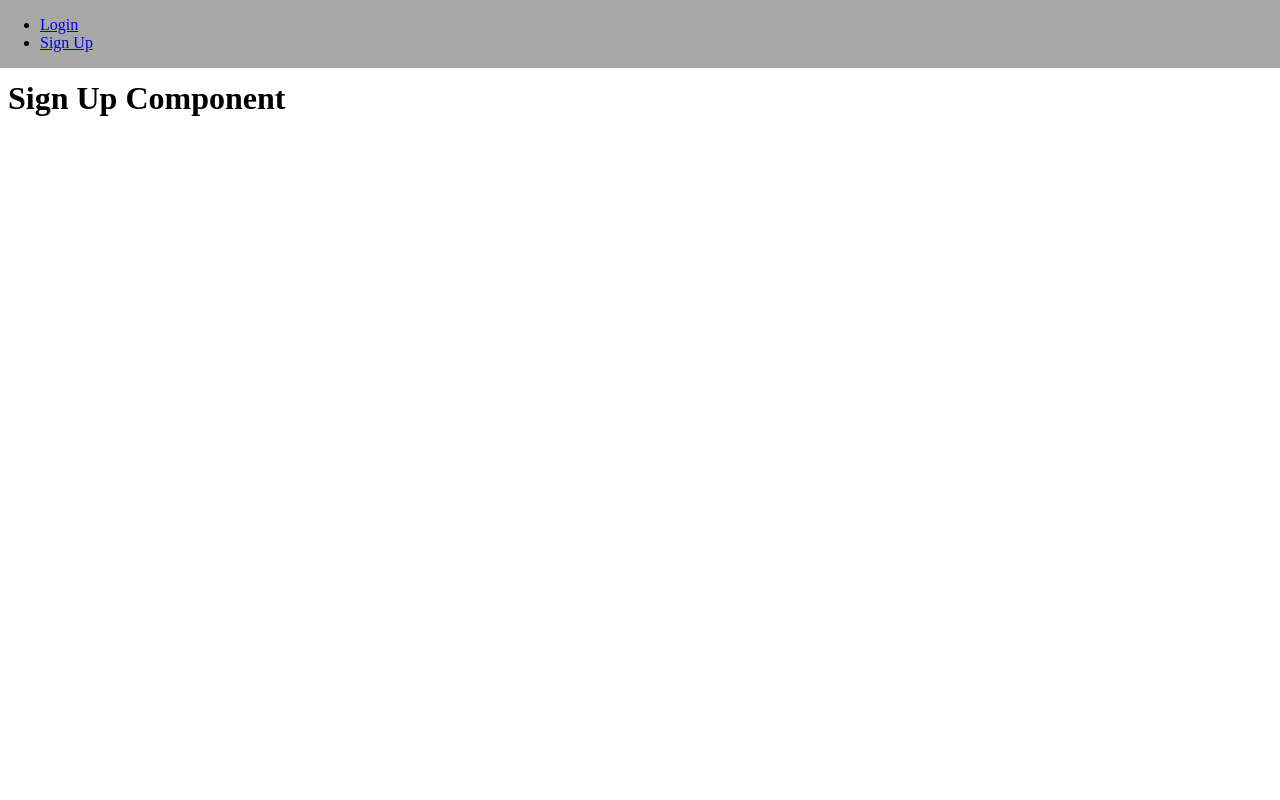
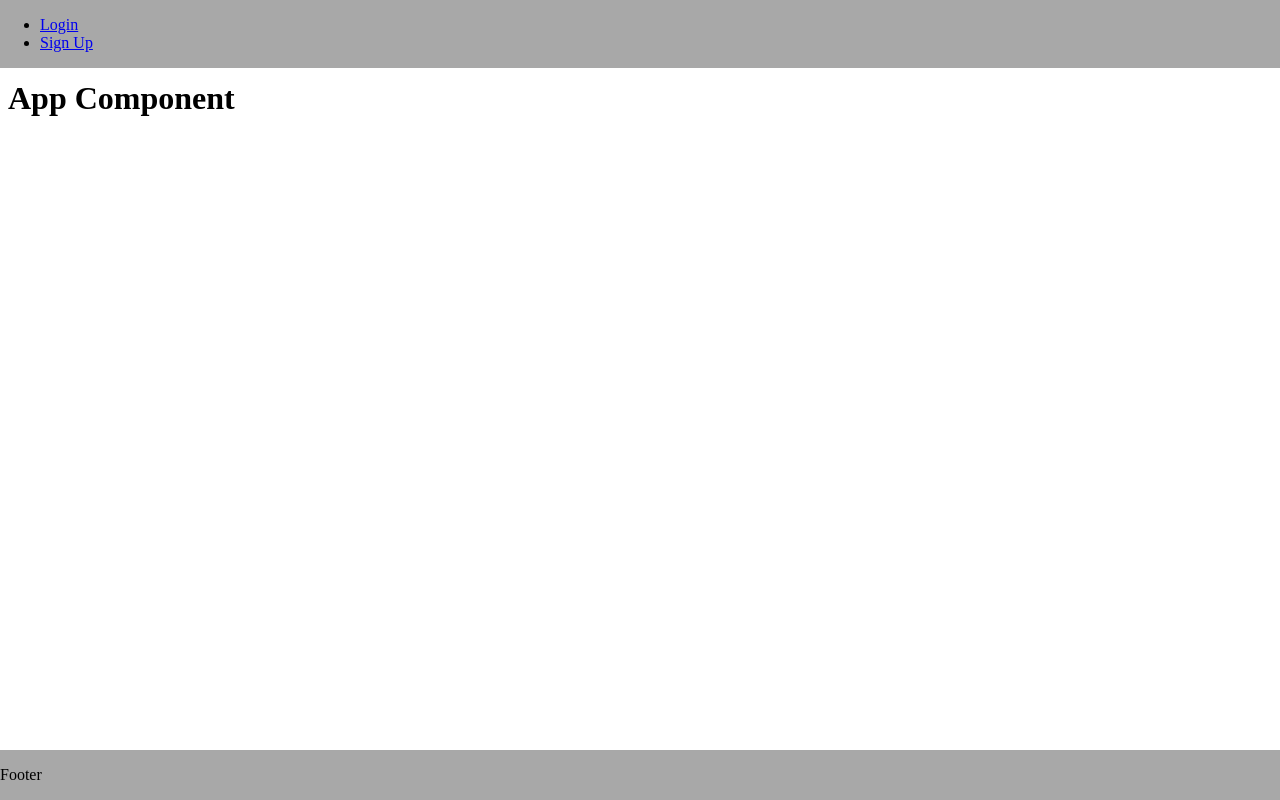
Before and after one commit to ahadddd/angular_tutorials, an Angular app: page /signup in a window 1280 px wide. Built offline with nearby package versions, Linux system fonts and the light colour scheme.

Commit message:
final commit: 180423

```diff
--- a/src/app/app.component.css
+++ b/src/app/app.component.css
@@ -1,6 +1,13 @@
 .header{
-    position: absolute;
+    position: fixed;
     top: 0; width: 100%; left: 0;
     background-color: rgb(168, 168, 168);
     z-index: 100;
 }
+
+.footer{
+    position: absolute;
+    bottom: 0; width: 100%; left: 0;
+    background-color: rgb(168, 168, 168);
+    z-index: 100;
+}
--- a/src/app/app.component.html
+++ b/src/app/app.component.html
@@ -1,7 +1,4 @@
-<h1>App Component</h1>
-
 <router-outlet></router-outlet>
-
 
 <div class="header">
   <ul>
@@ -14,3 +11,9 @@
     </li>
   </ul>
 </div>
+
+<h1>App Component</h1>
+
+<div class="footer">
+  <p>Footer</p>
+</div>
--- a/src/app/signup/signup.component.html
+++ b/src/app/signup/signup.component.html
@@ -1 +1 @@
-<h1>Sign Up Component</h1>
+<h1>Sign Up Component.</h1>
```
Lines whose indentation alone changed are shown as unchanged.
